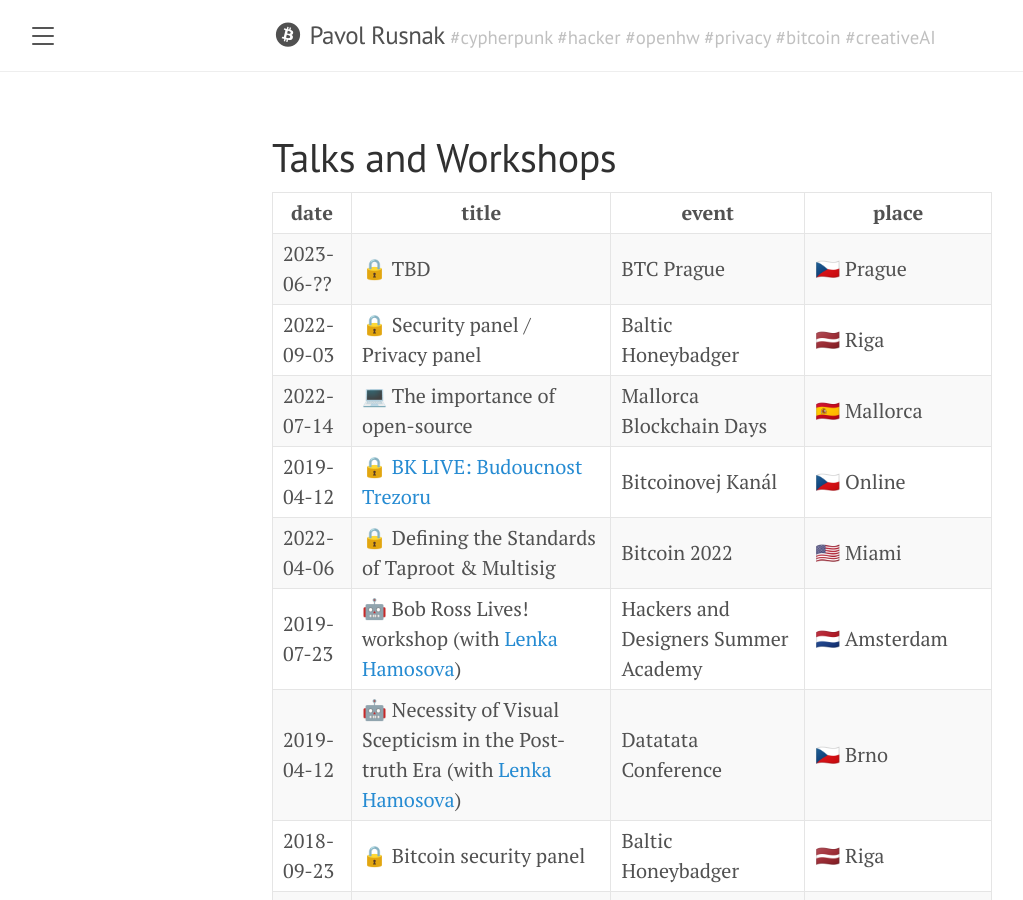
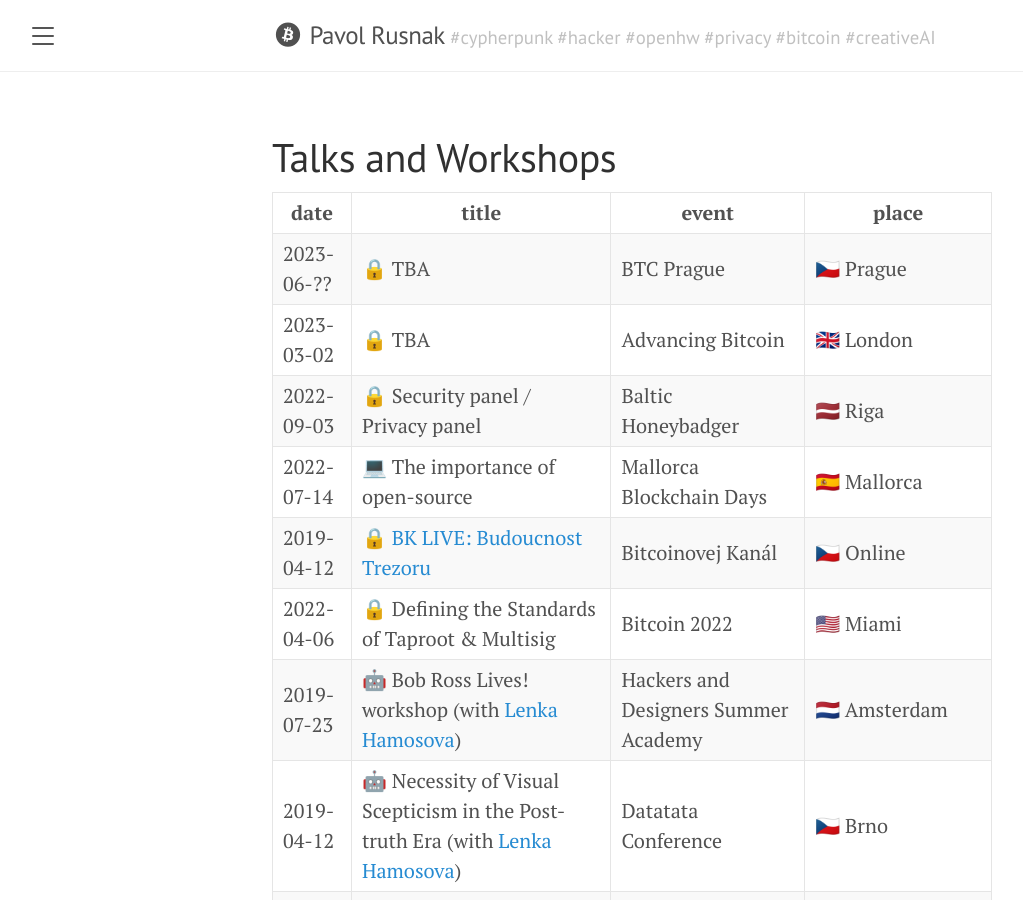
Before and after one commit to prusnak/rusnak.io, a Jekyll site: the page built from talks.md, in a window 1280 px wide and 900 px high. Shown: the whole window, without its empty margins (8-1031 px from the left). Built offline with Jekyll 4.4.1, drawn with Linux system fonts in a browser that asks for light colours; nearby versions of some CDN libraries.

Commit message:
update talks

```diff
--- a/talks.md
+++ b/talks.md
@@ -5,7 +5,8 @@
 
 date | title | event | place
 -----|-------|-------|------
-2023-06-?? | 🔒 TBD | BTC Prague | 🇨🇿  Prague
+2023-06-?? | 🔒 TBA | BTC Prague | 🇨🇿 Prague
+2023-03-02 | 🔒 TBA | Advancing Bitcoin | 🇬🇧 London
 2022-09-03 | 🔒 Security panel / Privacy panel | Baltic Honeybadger | 🇱🇻 Riga
 2022-07-14 | 💻 The importance of open-source | Mallorca Blockchain Days | 🇪🇸 Mallorca
 2019-04-12 | 🔒 [BK LIVE: Budoucnost Trezoru](https://www.youtube.com/watch?v=F3MaZKuPl9E) | Bitcoinovej Kanál | 🇨🇿 Online
```
